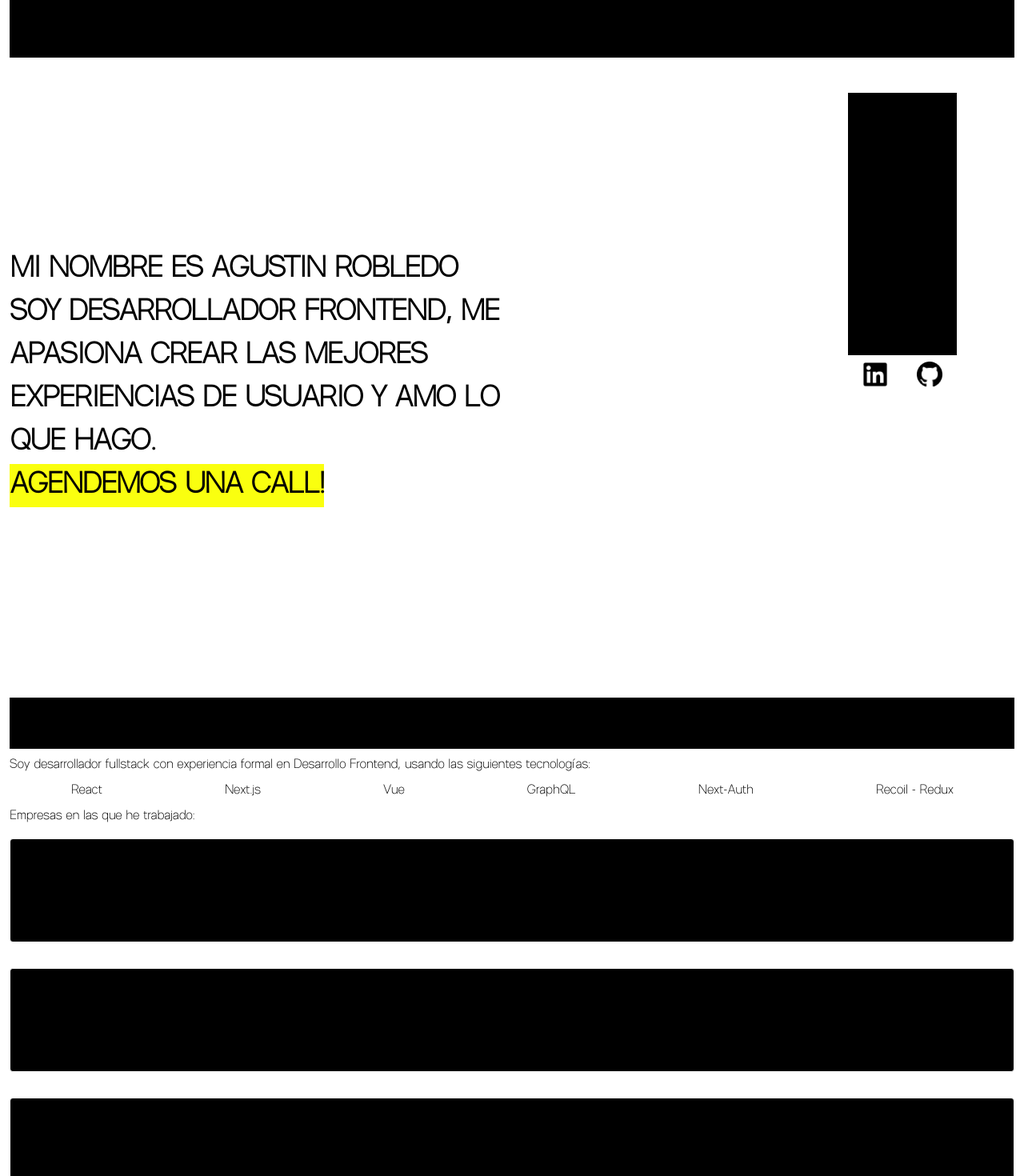
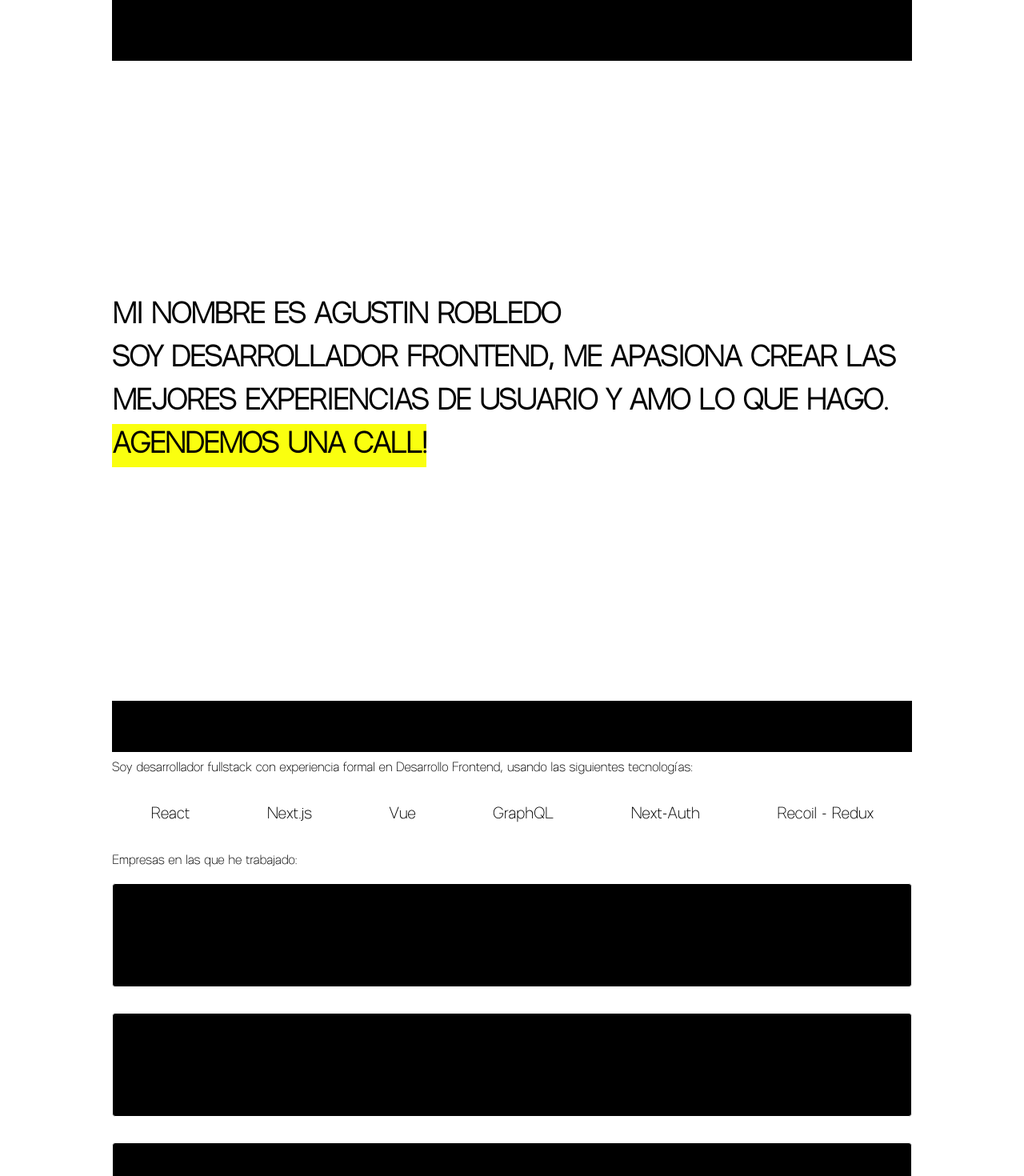
Before and after one commit to agustinrobledo/portfolio-remake, a Next.js app: page / in a window 1280 px wide. Shown: the top 1470 px of the page at 80% size. Built offline with nearby package versions, Linux system fonts and the light colour scheme.

Commit message:
gsap install and aside styled

```diff
--- a/package.json
+++ b/package.json
@@ -18,6 +18,7 @@
     "eslint": "8.27.0",
     "eslint-config-next": "13.0.2",
     "framer-motion": "^7.6.7",
+    "gsap": "^3.11.3",
     "next": "13.0.2",
     "react": "18.2.0",
     "react-dom": "18.2.0",
--- a/pages/index.tsx
+++ b/pages/index.tsx
@@ -5,12 +5,12 @@ import Navbar from "../src/components/Navbar";
 import AsideInfo from "../src/components/AsideInfo";
 import Projects from "../src/components/Projects";
 import Contact from "../src/components/Contact";
-import { RefObject, useRef } from "react";
 
 export default function Home() {
   return (
+    <>
       <Wrapper className={"font-sans"}>
-      <div className="px-3">
+        <div className="px-3 w-4/5">
           <Navbar />
           <AsideInfo />
           <Hero />
@@ -19,5 +19,6 @@ export default function Home() {
           <Contact />
         </div>
       </Wrapper>
+    </>
   );
 }
--- a/src/components/AsideInfo.tsx
+++ b/src/components/AsideInfo.tsx
@@ -1,20 +1,40 @@
 import Image from "next/image";
+import Link from "next/link";
 import React from "react";
 
 const AsideInfo = () => {
   return (
-    <div className="z-20 bg-black rounded border-white border-4 h-96 mt-10 w-36 hidden lg:flex flex-col gap-6 justify-center fixed right-20">
+    <div className="z-20 bg-black rounded py-6 border-white border-4 mt-10 w-36 hidden desktop:flex flex-col gap-6 justify-center translate-y-1/2 fixed right-10">
       <div
-        className="rotate-180 flex flex-col h-full justify-center"
+        className="rotate-180 flex flex-col justify-center pt-12 mt-6"
         style={{ writingMode: "vertical-rl" }}
       >
         <h1>AGUSTIN ROBLEDO</h1>
         <p>DESARROLLADOR FRONTEND</p>
         <p>MI PORTFOLIO</p>
       </div>
-      <div className="flex flex-row bg-white justify-around py-2">
-        <Image src="/linkedin.png" alt="linkedin" width="32" height="32" />
-        <Image src="/github.png" alt="github" width="32" height="32" />
+      <div className="flex flex-row justify-around">
+        <Link
+          href="https://linkedin.com/in/fernando-agustin-robledo"
+          target="_blank"
+        >
+          <Image
+            className="invert"
+            src="/linkedin.png"
+            alt="linkedin"
+            width="32"
+            height="32"
+          />
+        </Link>
+        <Link href="https://github.com/agustinrobledo" target="_blank">
+          <Image
+            className="invert"
+            src="/github.png"
+            alt="github"
+            width="32"
+            height="32"
+          />
+        </Link>
       </div>
     </div>
   );
--- a/src/components/Experience.tsx
+++ b/src/components/Experience.tsx
@@ -65,7 +65,7 @@ const Experience = () => {
         Soy desarrollador fullstack con experiencia formal en Desarrollo
         Frontend, usando las siguientes tecnologías:
       </p>
-      <ul className="flex justify-around">
+      <ul className="flex justify-around text-xl py-6">
         <li>React</li>
         <li>Next.js</li>
         <li>Vue</li>
--- a/src/components/Navbar.tsx
+++ b/src/components/Navbar.tsx
@@ -20,9 +20,27 @@ const Navbar = () => {
   return (
     <nav className="max-w-screen-xl z-10 mx-auto bg-black sticky top-0 py-6 px-2">
       <div className="flex flex-row gap-2">
-        <button onClick={() => handleScroll(experienceRef)}>EXPERIENCIA</button>
-        <button onClick={() => handleScroll(projectsRef)}>PROYECTOS</button>
-        <button onClick={() => handleScroll(contactRef)}>SOBRE MÍ</button>
+        <span className="block desktop:hidden text-xl">
+          Fernando Agustin Robledo
+        </span>
+        <button
+          className="hidden desktop:block"
+          onClick={() => handleScroll(experienceRef)}
+        >
+          EXPERIENCIA
+        </button>
+        <button
+          className="hidden desktop:block"
+          onClick={() => handleScroll(projectsRef)}
+        >
+          PROYECTOS
+        </button>
+        <button
+          className="hidden desktop:block"
+          onClick={() => handleScroll(contactRef)}
+        >
+          SOBRE MÍ
+        </button>
       </div>
     </nav>
   );
--- a/src/components/Wrapper.tsx
+++ b/src/components/Wrapper.tsx
@@ -5,7 +5,10 @@ type PropsType = {
 
 const Wrapper = ({ children, className, ...otherProps }: PropsType) => {
   return (
-    <div className={`max-w-screen-xl mx-auto ${className}`} {...otherProps}>
+    <div
+      className={`max-w-screen-lg flex justify-center ${className}`}
+      {...otherProps}
+    >
       {children}
     </div>
   );
--- a/tailwind.config.js
+++ b/tailwind.config.js
@@ -8,6 +8,9 @@ module.exports = {
     "./src/**/*.{js,ts,jsx,tsx}",
   ],
   theme: {
+    screens: {
+      desktop: "1300px",
+    },
     extend: {
       fontFamily: {
         sans: ["var(--font-juplus)", ...fontFamily.sans],
```
Also changed, not shown: src/components/Projects.tsx (+3 -3 lines), 1 other file (tests, documents, lock files or other folders). Lines whose indentation alone changed are shown as unchanged.
